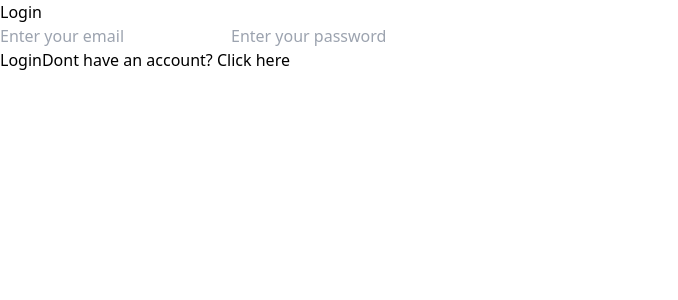
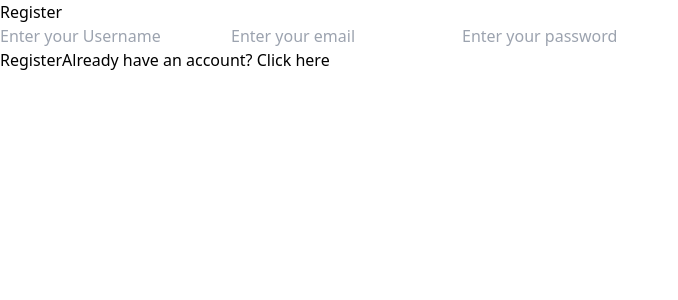
Before and after one commit to segatheycallme/nit_grupni_projekat, a React (Vite) app in the folder frontend/: page /register in a window 1280 px wide. Shown: the top 300 px of the page, without its empty margins (0-678 px from the left). Built offline with nearby package versions, Linux system fonts and the light colour scheme.

Commit message:
register page

```diff
--- a/frontend/src/pages/Login.tsx
+++ b/frontend/src/pages/Login.tsx
@@ -1,7 +1,9 @@
 import { useContext } from "react";
 import { authContext } from "../App";
 import Paper from "../components/Paper"
-
+const goToRegister = () => {
+  window.location.href = '/register';
+};
 function Login() {
   const setAuth = useContext(authContext)?.setAuth;
   return (
@@ -22,7 +24,7 @@ function Login() {
         </div>
         <div className="flex flex-col items-center">
           <button className="border-sky-800 border-2 rounded-lg bg-sky-600 hover:bg-sky-500 px-4 py-1 text-white">Login</button>
-          <button className="text-gray-400 text-md m-2 hover:text-gray-500">Dont have an account? Click here</button>
+          <button className="text-gray-400 text-md m-2 hover:text-gray-500" onClick={goToRegister}>Dont have an account? Click here</button>
         </div>
       </Paper>
     </div>
--- a/frontend/src/pages/Register.tsx
+++ b/frontend/src/pages/Register.tsx
@@ -2,16 +2,21 @@ import { useContext } from "react";
 import { authContext } from "../App";
 import Paper from "../components/Paper"
 
-function Login() {
-  // TODO:
-  // promeni ovo da je register a jok login
-  // dodaj ime prezime broj fona
+const goToLogin = () => {
+  window.location.href = '/';
+};
+function Register() {
   const setAuth = useContext(authContext)?.setAuth;
   return (
     <div className="text-xl flex items-center justify-center h-full">
-      <Paper className="flex flex-col items-center h-1/3 w-full sm:w-2/3 md:w-1/2 lg:w-1/3">
+      <Paper className="flex flex-col items-center h-2/5   w-full sm:w-2/3 md:w-1/2 lg:w-1/3">
         <div className="flex flex-col space-y-4 w-full mb-auto">
-          <h1 className="text-center text-3xl mt-6">Login</h1>
+          <h1 className="text-center text-3xl mt-6">Register</h1>
+          <input
+            type="text"
+            placeholder="Enter your Username"
+            required
+            className="mt-1 block w-full p-2 border border-gray-300 rounded-md focus:outline-none focus:border-sky-500" />
           <input
             type="email"
             placeholder="Enter your email"
@@ -24,12 +29,12 @@ function Login() {
             className="mt-1 block w-full p-2 border border-gray-300 rounded-md focus:outline-none focus:border-sky-500" />
         </div>
         <div className="flex flex-col items-center">
-          <button className="border-sky-800 border-2 rounded-lg bg-sky-600 hover:bg-sky-500 px-4 py-1 text-white">Login</button>
-          <button className="text-gray-400 text-md m-2 hover:text-gray-500">Dont have an account? Click here</button>
+          <button className="border-sky-800 border-2 rounded-lg bg-sky-600 hover:bg-sky-500 px-4 py-1 text-white">Register</button>
+          <button className="text-gray-400 text-md m-2 hover:text-gray-500" onClick={goToLogin}>Already have an account? Click here</button>
         </div>
       </Paper>
     </div>
   )
 }
 
-export default Login
+export default Register
```
